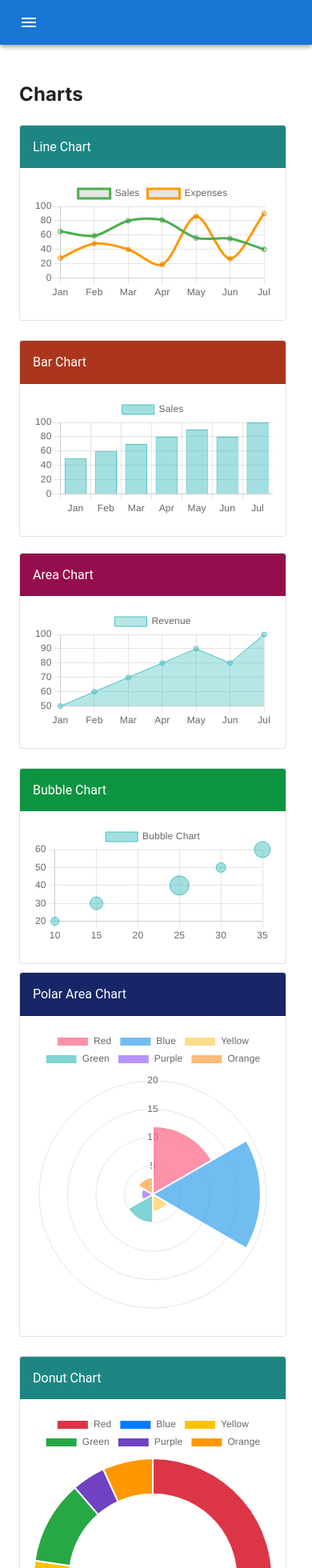
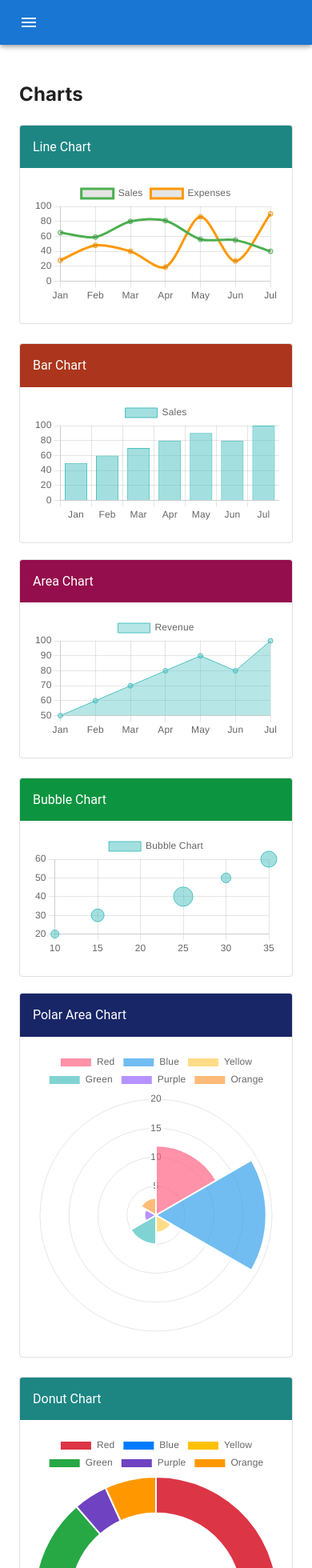
Before and after one commit to ravenanhq/admina, a Next.js app: page /chart in a window 390 px wide. Shown: the top 1960 px of the page at 80% size. Built offline with nearby package versions, Linux system fonts and the light colour scheme.

Commit message:
Charts page responsive ui issues has been fixed

```diff
--- a/src/app/chart/page.tsx
+++ b/src/app/chart/page.tsx
@@ -18,42 +18,42 @@ export default function Charts() {
 			<h2 style={{ paddingTop: 30 }}>Charts</h2>
 			<div style={{ paddingTop: 10 }}>
 				<Grid container spacing={3} style={{ paddingTop: 10 }}>
-					<Grid item md={6}>
+					<Grid item xs={12} sm={6} md={6}>
 						<LineChart />
 					</Grid>
-					<Grid item md={6}>
+					<Grid item xs={12} sm={6} md={6}>
 						<BarChart />
 					</Grid>
 				</Grid>
 				<Grid container spacing={3} style={{ paddingTop: 20 }}>
-					<Grid item md={6}>
+					<Grid item xs={12} sm={6} md={6}>
 						<AreaChart />
 					</Grid>
-					<Grid item md={6}>
+					<Grid item xs={12} sm={6} md={6}>
 						<BubbleChart />
 					</Grid>
 				</Grid>
-				<Grid container spacing={3} style={{ paddingTop: 10 }}>
-					<Grid item md={6}>
+				<Grid container spacing={3} style={{ paddingTop: 20 }}>
+					<Grid item xs={12} sm={6} md={6}>
 						<PolarAreaChart />
 					</Grid>
-					<Grid item md={6}>
+					<Grid item xs={12} sm={6} md={6}>
 						<DonutChart />
 					</Grid>
 				</Grid>
-				<Grid container spacing={3} style={{ paddingTop: 10 }}>
-					<Grid item md={6}>
+				<Grid container spacing={3} style={{ paddingTop: 20 }}>
+					<Grid item xs={12} sm={6} md={6}>
 						<PieChart />
 					</Grid>
-					<Grid item md={6}>
+					<Grid item xs={12} sm={6} md={6}>
 						<RadarChart />
 					</Grid>
 				</Grid>
-				<Grid container spacing={3} style={{ paddingTop: 10 }}>
-					<Grid item md={6}>
+				<Grid container spacing={3} style={{ paddingTop: 20 }}>
+					<Grid item xs={12} sm={6} md={6}>
 						<ScatterCharts />
 					</Grid>
-					<Grid item md={6}>
+					<Grid item xs={12} sm={6} md={6}>
 						<StackedBarChart />
 					</Grid>
 				</Grid>
```
